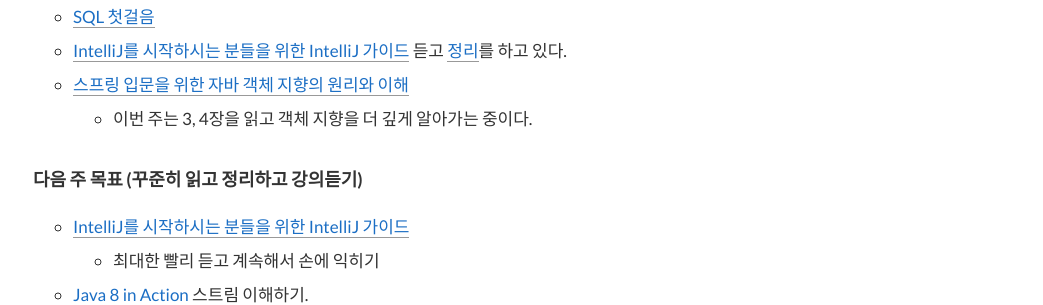
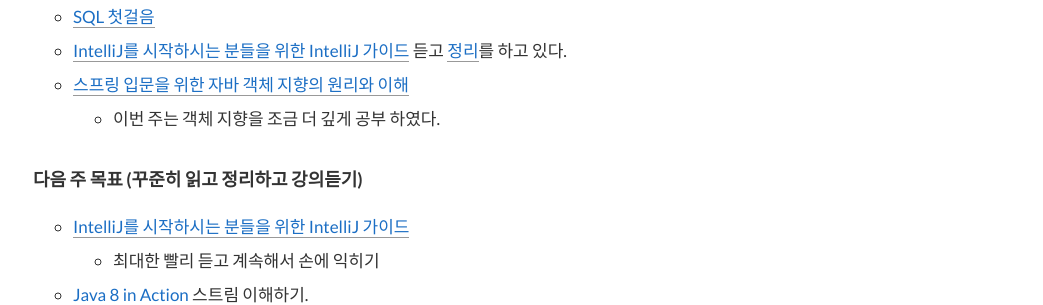
Before and after one commit to gwonsungjun/gwonsungjun.github.io, a Jekyll site: the page built from _posts/2018-07-22-180716_180722.md, in a window 1280 px wide. Shown: the part 1580-1885 px from the top of the page, without its empty margins (237-1280 px from the left). Built offline with Jekyll 4.4.1, drawn with Linux system fonts in a browser that asks for light colours; comment, search, counter and statistics services are not loaded.

Commit message:
Update weekly review

```diff
--- a/_posts/2018-07-22-180716_180722.md
+++ b/_posts/2018-07-22-180716_180722.md
@@ -31,8 +31,7 @@
 - [SQL 첫걸음](http://book.naver.com/bookdb/book_detail.nhn?bid=9738902)
 - [IntelliJ를 시작하시는 분들을 위한 IntelliJ 가이드](https://www.inflearn.com/course/intellij-guide/) 듣고 [정리](https://github.com/gwonsungjun/TIL/blob/master/Intellij/IntelliJ-guide.md)를 하고 있다.
 - [스프링 입문을 위한 자바 객체 지향의 원리와 이해](https://book.naver.com/bookdb/book_detail.nhn?bid=8920762)
-    - 이번 주는 3, 4장을 읽고 객체 지향을 더 깊게 알아가는 중이다.
-
+    - 이번 주는 객체 지향을 조금 더 깊게 공부 하였다.
 
 ### 다음 주 목표 (꾸준히 읽고 정리하고 강의듣기)
 - [IntelliJ를 시작하시는 분들을 위한 IntelliJ 가이드](https://www.inflearn.com/course/intellij-guide/)
```
